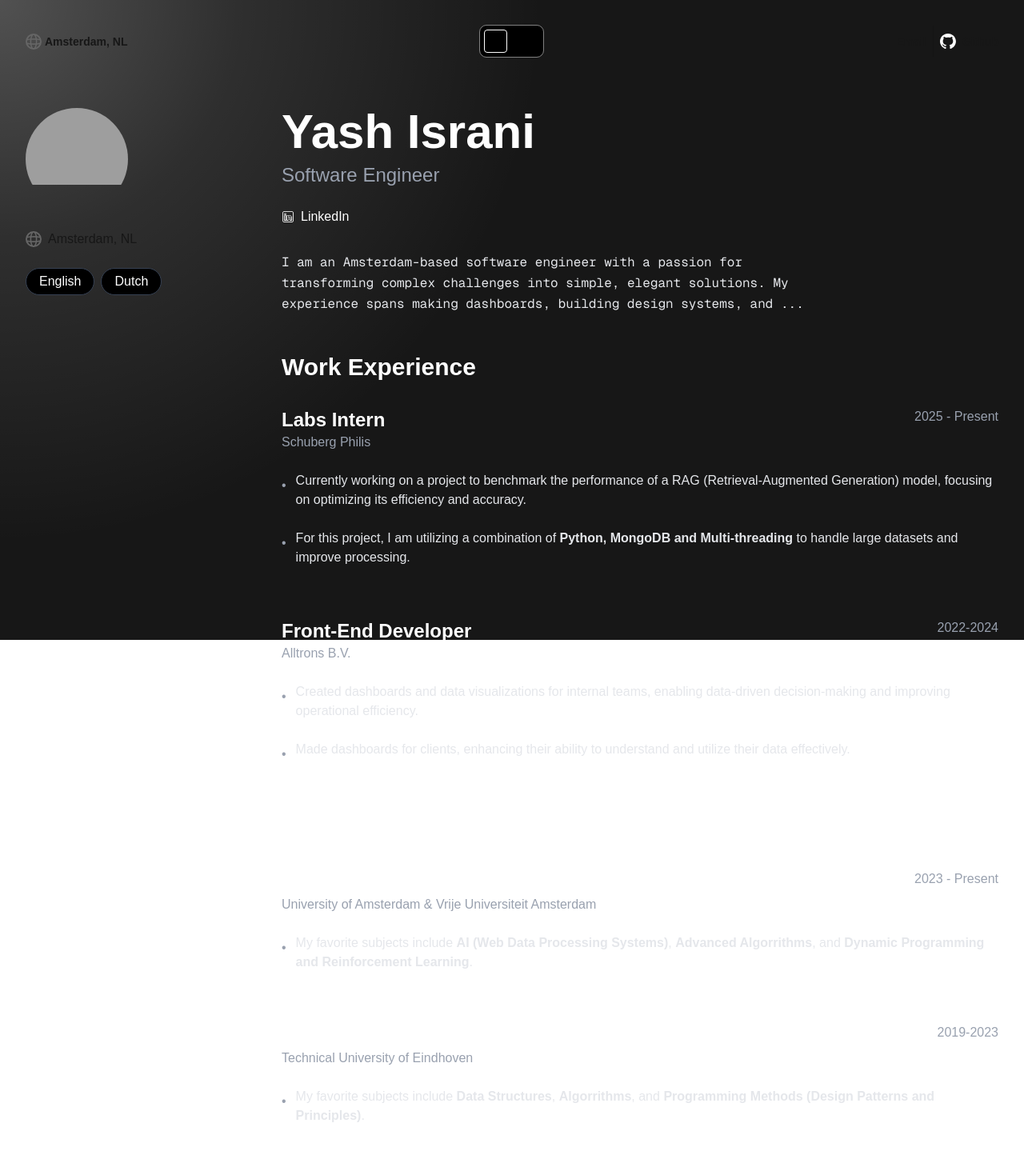
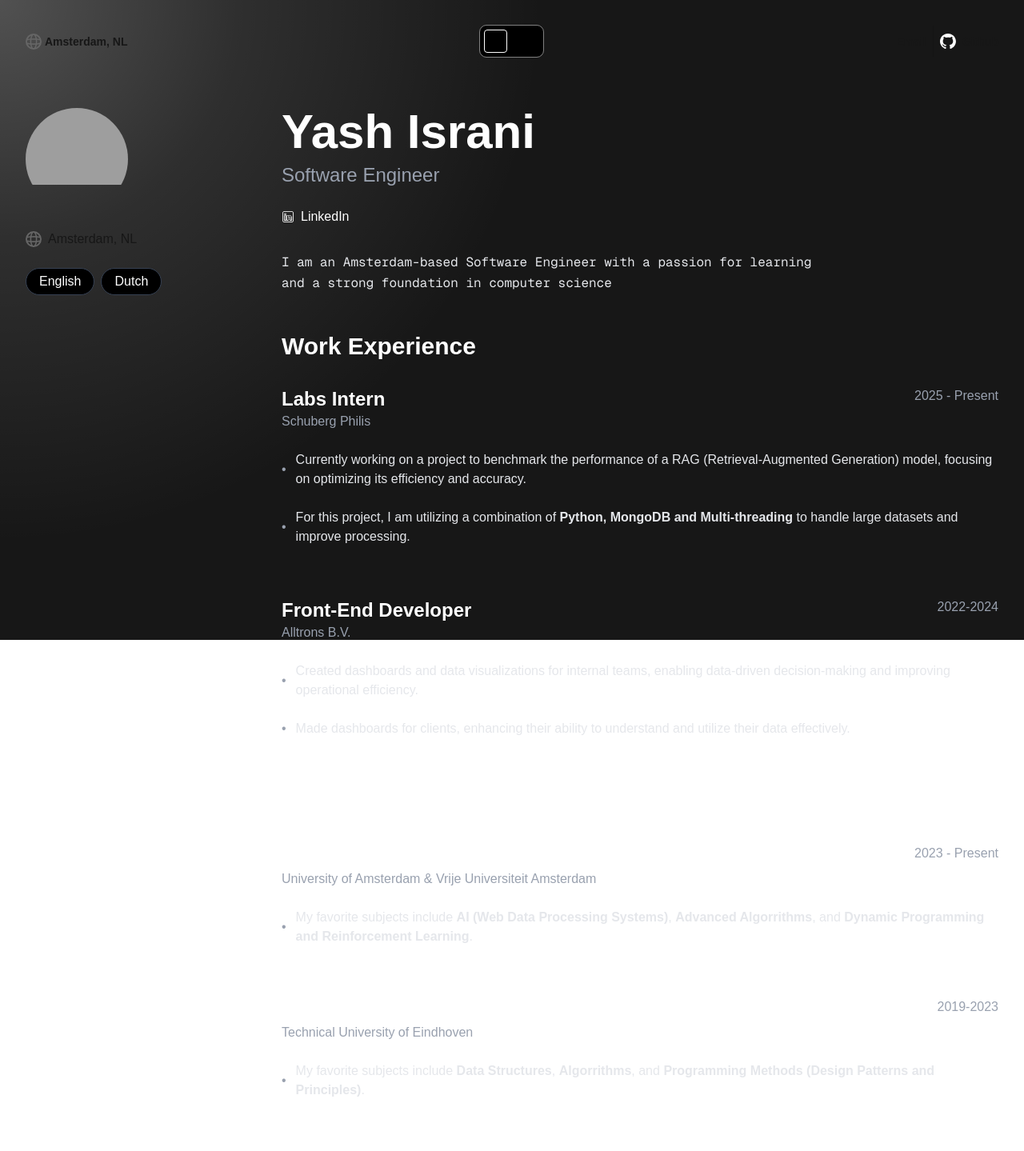
Before and after one commit to YashDeCoder/yash-portfolio, a Next.js app: page /work in a window 1280 px wide. Shown: the whole page at 80% size. After the commit the page ends 1407 px from the top, so only its background shows below. Built offline with nearby package versions, Linux system fonts and the light colour scheme; grey boxes are pictures that could not be loaded; some icons are missing.

Commit message:
FIX: center of list on larger devices

```diff
--- a/src/app/work/page.js
+++ b/src/app/work/page.js
@@ -3,7 +3,7 @@
 
 export default function ExperiencePage() {
   return (
-    <div className="flex flex-col md:flex-row min-h-screen ">
+    <div className="flex flex-col md:flex-row min-h-screen">
       {/* Sidebar - Mobile: Top section, Desktop: Left sidebar */}
       <aside className="md:w-64 lg:w-72 p-8 flex flex-col items-center md:items-start md:fixed md:h-screen">
         <div className="mb-6 relative">
@@ -40,7 +40,7 @@
       </aside>
 
       {/* Main content */}
-      <main className="flex-1 md:ml-72 lg:ml-80 p-8">
+      <main className="flex-1 md:ml-72 lg:ml-80 p-8  w-full md:max-w-fit">
         <div className="mb-12">
           <h1 className="text-5xl md:text-6xl font-bold text-white mb-2">
             Yash Israni
@@ -66,9 +66,8 @@
           </div>
 
           <p className="text-gray-200 max-w-2xl leading-relaxed font-mono">
-            I am an Amsterdam-based software engineer with a passion for
-            transforming complex challenges into simple, elegant solutions. My
-            experience spans making dashboards, building design systems, and ...
+            I am an Amsterdam-based Software Engineer with a passion for
+            learning and a strong foundation in computer science
           </p>
         </div>
         {/* Work Experience section */}
@@ -79,7 +78,7 @@
 
           {/* Current*/}
           <div className="mb-16">
-            <div className="flex flex-col md:flex-row justify-between mb-2">
+            <div className="flex flex-col lg:flex-row justify-between mb-2">
               <div>
                 <h3 className="text-2xl font-bold text-white">Labs Intern</h3>
                 <p className="text-gray-400">Schuberg Philis</p>
@@ -88,8 +87,10 @@
             </div>
 
             <ul className="space-y-6 mt-6">
-              <li className="flex gap-3">
-                <div className="text-gray-400 mt-1.5">•</div>
+              <li className="flex gap-3 min-h-full">
+                <div className="text-gray-400 flex items-center flex-shrink-0">
+                  •
+                </div>
                 <p className="text-gray-200">
                   Currently working on a project to benchmark the performance of
                   a RAG (Retrieval-Augmented Generation) model, focusing on
@@ -97,7 +98,9 @@
                 </p>
               </li>
               <li className="flex gap-3">
-                <div className="text-gray-400 mt-1.5">•</div>
+                <div className="text-gray-400 flex items-center flex-shrink-0">
+                  •
+                </div>
                 <p className="text-gray-200">
                   For this project, I am utilizing a combination of
                   <strong> Python, MongoDB and Multi-threading </strong>
@@ -109,7 +112,7 @@
 
           {/* Second job */}
           <div>
-            <div className="flex flex-col md:flex-row justify-between mb-2">
+            <div className="flex flex-col lg:flex-row justify-between mb-2">
               <div>
                 <h3 className="text-2xl font-bold text-white">
                   Front-End Developer
@@ -121,7 +124,9 @@
 
             <ul className="space-y-6 mt-6">
               <li className="flex gap-3">
-                <div className="text-gray-400 mt-1.5">•</div>
+                <div className="text-gray-400 flex items-center flex-shrink-0">
+                  •
+                </div>
                 <p className="text-gray-200">
                   Created dashboards and data visualizations for internal teams,
                   enabling data-driven decision-making and improving operational
@@ -129,7 +134,9 @@
                 </p>
               </li>
               <li className="flex gap-3">
-                <div className="text-gray-400 mt-1.5">•</div>
+                <div className="text-gray-400 flex items-center flex-shrink-0">
+                  •
+                </div>
                 <p className="text-gray-200">
                   Made dashboards for clients, enhancing their ability to
                   understand and utilize their data effectively.
@@ -143,7 +150,7 @@
           <h2 className="text-3xl font-bold text-white mb-8">Studies</h2>
           {/* Current */}
           <div className="mb-16">
-            <div className="flex flex-col md:flex-row justify-between mb-2">
+            <div className="flex flex-col lg:flex-row justify-between mb-2">
               <div>
                 <h3 className="text-2xl font-bold text-white">
                   MSc in Computer Science
@@ -157,7 +164,9 @@
 
             <ul className="space-y-6 mt-6">
               <li className="flex gap-3">
-                <div className="text-gray-400 mt-1.5">•</div>
+                <div className="text-gray-400 flex items-center flex-shrink-0">
+                  •
+                </div>
                 <p className="text-gray-200">
                   My favorite subjects include{" "}
                   <strong>AI (Web Data Processing Systems)</strong>,{" "}
@@ -172,7 +181,7 @@
           </div>
           {/* Bachelor */}
           <div>
-            <div className="flex flex-col md:flex-row justify-between mb-2">
+            <div className="flex flex-col lg:flex-row justify-between mb-2">
               <div>
                 <h3 className="text-2xl font-bold text-white">
                   BSc Computer Science & Engineering
@@ -186,7 +195,9 @@
 
             <ul className="space-y-6 mt-6">
               <li className="flex gap-3">
-                <div className="text-gray-400 mt-1.5">•</div>
+                <div className="text-gray-400 flex items-center flex-shrink-0">
+                  •
+                </div>
                 <p className="text-gray-200">
                   My favorite subjects include <strong>Data Structures</strong>,{" "}
                   <strong>Algorrithms</strong>, and{" "}
```
